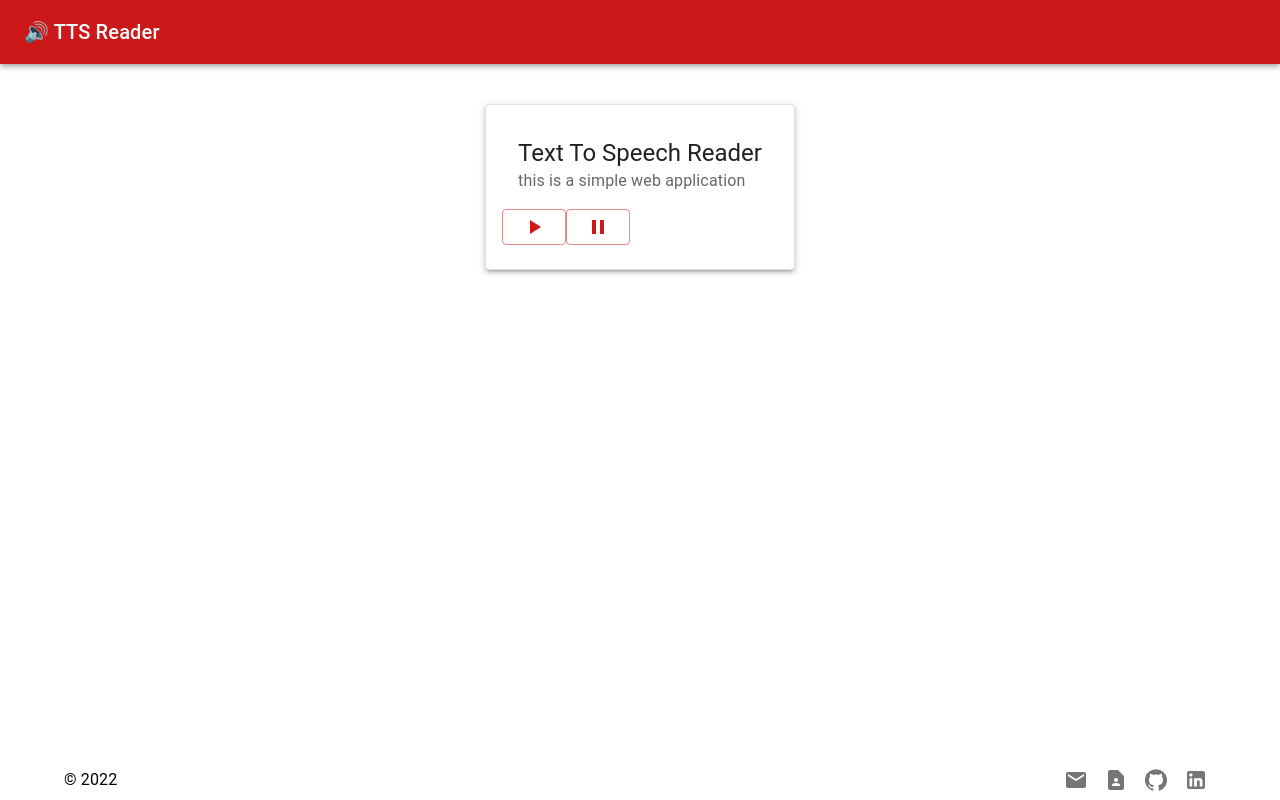
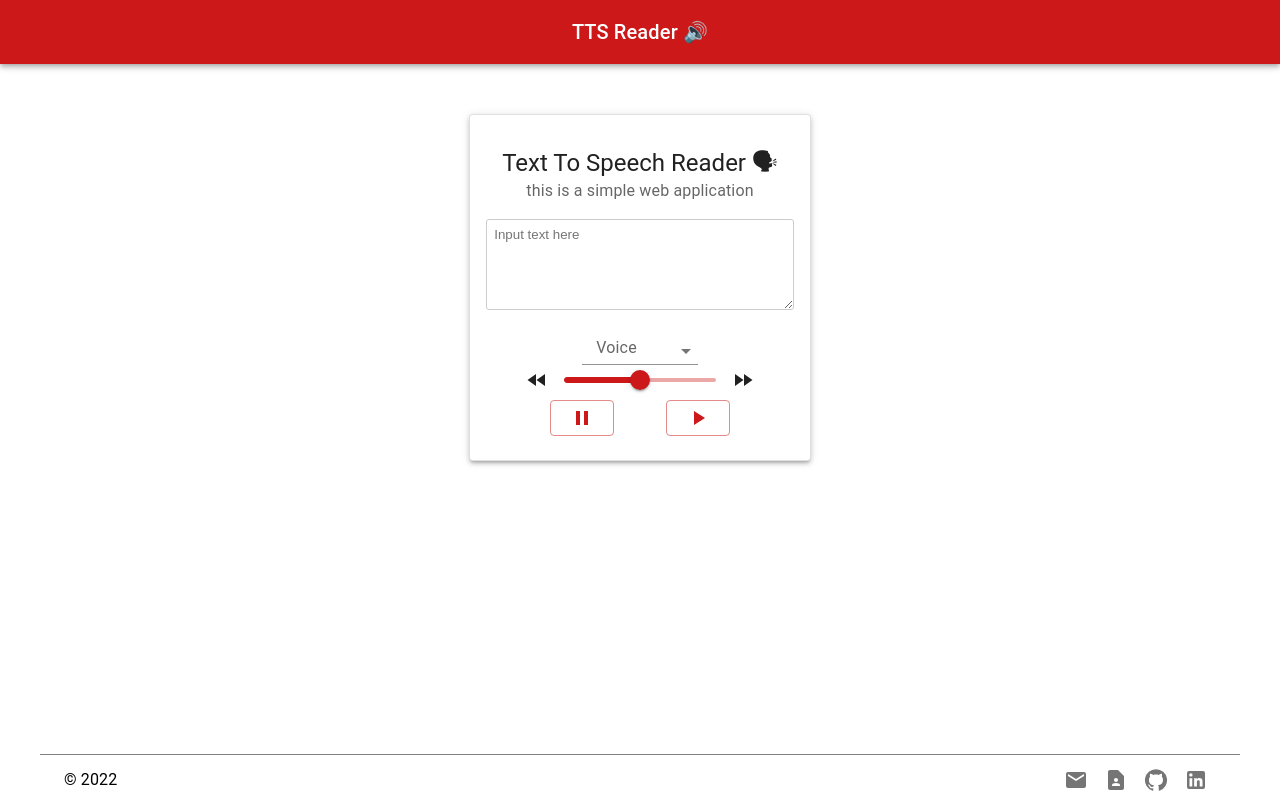
Before and after one commit to stephansama/TTSReader, a React (Create React App) app: page / in a window 1280 px wide. Built offline with nearby package versions, Linux system fonts and the light colour scheme.

Commit message:
Updated material ui styling and added functionality

```diff
--- a/src/App.jsx
+++ b/src/App.jsx
@@ -1,8 +1,49 @@
+// Components
+import Controls from './components/Controls'
 import Footer from './components/Footer'
 import Header from './components/Header'
-import Main from './components/Main'
+import Input from './components/Input'
+import Output from './components/Output'
+
+// MUI Components
+import Card from '@mui/material/Card'
+import CardContent from '@mui/material/CardContent'
+import CardHeader from '@mui/material/CardHeader'
+import Container from '@mui/material/Container'
+import Stack from '@mui/material/Stack'
+import { useState } from 'react'
 
 function App() {
+	const [textInput, setTextInput] = useState('')
+	const [showOutput, setShowOutput] = useState(false)
+	// TODO: define state of playing
+	// TODO: define state of positional
+	// TODO: create function to play text input
+	// TODO: create function to pause speaking
+	// TODO: create function to stop speaking
+	// TODO: open output section with currently selected text
+
+	const closeOutput = (e) => {
+		setShowOutput(false)
+		setTextInput('')
+		window.speechSynthesis.cancel()
+	}
+
+	const changeSpeed = (e) => {}
+
+	const pauseSpeaking = (e) => window.speechSynthesis.pause()
+
+	const startSpeaking = (e) => {
+		e.preventDefault()
+		if (window.speechSynthesis.speaking && window.speechSynthesis.pending) {
+			window.speechSynthesis.resume()
+			return
+		}
+		let utterance = new SpeechSynthesisUtterance(textInput)
+		window.speechSynthesis.speak(utterance)
+		setShowOutput(true)
+	}
+
 	return (
 		<div
 			style={{
@@ -12,7 +53,43 @@ function App() {
 			}}
 		>
 			<Header />
-			<Main />
+			<Container
+				sx={{
+					marginTop: '50px',
+					display: 'flex',
+					flexDirection: 'column',
+					flexGrow: '1',
+					alignItems: 'center',
+				}}
+			>
+				<Card variant='outlined' sx={{ maxWidth: '500px', boxShadow: 3 }}>
+					<CardContent>
+						{/* Heading */}
+						<CardHeader
+							sx={{
+								textAlign: 'center',
+							}}
+							title='Text To Speech Reader 🗣'
+							subheader='this is a simple web application'
+						/>
+						<Stack>
+							<Input
+								textInput={textInput}
+								disabledState={showOutput}
+								onChange={(e) => setTextInput(e.target.value)}
+							/>
+							<Controls
+								changeSpeed={changeSpeed}
+								pauseSpeaking={pauseSpeaking}
+								startSpeaking={startSpeaking}
+							/>
+							{showOutput && (
+								<Output textInput={textInput} closeOutput={closeOutput} />
+							)}
+						</Stack>
+					</CardContent>
+				</Card>
+			</Container>
 			<Footer />
 		</div>
 	)
--- /dev/null
+++ b/src/components/Controls.css
@@ -0,0 +1,12 @@
+/* Controls Styling */
+.controls {
+	display: flex;
+	align-self: center;
+	width: 75%;
+}
+
+.controlsButtons {
+	margin-top: 5px;
+	display: flex;
+	justify-content: space-around;
+}
--- /dev/null
+++ b/src/components/Controls.jsx
@@ -0,0 +1,61 @@
+import './Controls.css'
+
+// MUI Components
+import Button from '@mui/material/Button'
+import Tooltip from '@mui/material/Tooltip'
+import Slider from '@mui/material/Slider'
+import Stack from '@mui/material/Stack'
+
+// ICONS
+import FastForwardIcon from '@mui/icons-material/FastForward'
+import FastRewindIcon from '@mui/icons-material/FastRewind'
+import PlayArrowIcon from '@mui/icons-material/PlayArrow'
+import PauseIcon from '@mui/icons-material/Pause'
+import { FormControl, InputLabel, MenuItem, Select } from '@mui/material'
+
+const Controls = ({ changeSpeed, pauseSpeaking, startSpeaking }) => {
+	return (
+		<Stack className='controls'>
+			{/* VOICES */}
+			<Tooltip title='Possible voices' placement='left'>
+				<FormControl sx={{ alignSelf: 'center', width: '50%' }}>
+					<InputLabel id='demo-simple-select-label'>Voice</InputLabel>
+					<Select
+						size='small'
+						variant='standard'
+						labelId='demo-simple-select-label'
+						id='demo-simple-select'
+						label='Age'
+						value={undefined}
+					>
+						<MenuItem value={undefined}></MenuItem>
+						<MenuItem value={10}>Ten</MenuItem>
+						<MenuItem value={20}>Twenty</MenuItem>
+						<MenuItem value={30}>Thirty</MenuItem>
+					</Select>
+				</FormControl>
+			</Tooltip>
+			<Tooltip title='Speed' placement='left'>
+				<div style={{ display: 'flex', alignItems: 'center' }}>
+					<FastRewindIcon />
+					<Slider sx={{ mx: '15px' }} defaultValue={50} />
+					<FastForwardIcon />
+				</div>
+			</Tooltip>
+			<div className='controlsButtons'>
+				<Tooltip title='Pause'>
+					<Button onClick={pauseSpeaking} variant='outlined'>
+						<PauseIcon />
+					</Button>
+				</Tooltip>
+				<Tooltip title='Start'>
+					<Button variant='outlined' onClick={startSpeaking}>
+						<PlayArrowIcon />
+					</Button>
+				</Tooltip>
+			</div>
+		</Stack>
+	)
+}
+
+export default Controls
--- a/src/components/Footer.jsx
+++ b/src/components/Footer.jsx
@@ -1,37 +1,64 @@
-import { GitHub, LinkedIn } from '@mui/icons-material'
+// MUI Components
+import IconButton from '@mui/material/IconButton'
+import Container from '@mui/material/Container'
+import Tooltip from '@mui/material/Tooltip'
+import Typography from '@mui/material/Typography'
+
+// Icons
 import ContactPageIcon from '@mui/icons-material/ContactPage'
 import EmailIcon from '@mui/icons-material/Email'
-import { IconButton, Container, Tooltip, Typography } from '@mui/material'
+import GitHub from '@mui/icons-material/GitHub'
+import LinkedIn from '@mui/icons-material/LinkedIn'
 
 const Footer = () => {
+	const openPage = (url) => window.open(url, '_blank')
+
 	return (
 		<Container
 			sx={{
 				display: 'flex',
+				borderTop: '1px solid gray',
+				pt: '5px',
 				justifyContent: 'space-between',
 			}}
 		>
+			{/* COPYRIGHT */}
 			<div style={{ display: 'flex', alignItems: 'center' }}>
 				<Typography>&copy; 2022</Typography>
 			</div>
+			{/* RIGHT ICONS */}
 			<div>
+				{/* EMAIL */}
 				<Tooltip title='E-Mail' placement='top'>
-					<IconButton>
+					<IconButton
+						onClick={() => openPage('mailto:stephanrandle.dev@gmail.com')}
+					>
 						<EmailIcon />
 					</IconButton>
 				</Tooltip>
+				{/* PORTFOLIO */}
 				<Tooltip title='Portfolio' placement='top'>
-					<IconButton>
+					<IconButton
+						onClick={() => openPage('https://stephanrandle.netlify.app/')}
+					>
 						<ContactPageIcon />
 					</IconButton>
 				</Tooltip>
+				{/* GITHUB */}
 				<Tooltip title='GitHub' placement='top'>
-					<IconButton>
+					<IconButton
+						onClick={() => openPage('https://github.com/stephansama')}
+					>
 						<GitHub />
 					</IconButton>
 				</Tooltip>
+				{/* LINKEDIN */}
 				<Tooltip title='LinkedIn' placement='top'>
-					<IconButton>
+					<IconButton
+						onClick={() =>
+							openPage('https://www.linkedin.com/in/stephan-randle-38a30319a/')
+						}
+					>
 						<LinkedIn />
 					</IconButton>
 				</Tooltip>
--- a/src/components/Header.jsx
+++ b/src/components/Header.jsx
@@ -1,12 +1,19 @@
+// MUI Components
 import AppBar from '@mui/material/AppBar'
+import Container from '@mui/material/Container'
 import Toolbar from '@mui/material/Toolbar'
 import Typography from '@mui/material/Typography'
+
 const Header = () => {
 	return (
 		<div>
 			<AppBar position='static' color='primary'>
-				<Toolbar sx={{ textAlign: 'center' }}>
-					<Typography variant='h6'>🔊 TTS Reader</Typography>
+				<Toolbar>
+					<Container>
+						<Typography align='center' variant='h6'>
+							TTS Reader 🔊
+						</Typography>
+					</Container>
 				</Toolbar>
 			</AppBar>
 		</div>
--- /dev/null
+++ b/src/components/Input.css
@@ -0,0 +1,14 @@
+/* Text Area Styling */
+.textArea {
+	border-radius: 3px;
+	border: 1px solid #ccc;
+	margin-bottom: 10px;
+	font-family: Arial, Helvetica, sans-serif;
+	padding: 7px;
+	resize: vertical;
+}
+
+.textArea:focus {
+	outline: 0;
+	box-shadow: inset 0 0 3px #ccc;
+}
--- /dev/null
+++ b/src/components/Input.jsx
@@ -0,0 +1,19 @@
+// CSS
+import './Input.css'
+
+import TextareaAutosize from '@mui/material/TextareaAutosize'
+
+const Input = ({ textInput, onChange, disabledState }) => {
+	return (
+		<TextareaAutosize
+			value={textInput}
+			onChange={onChange}
+			disabled={disabledState}
+			minRows={5}
+			className='textArea'
+			placeholder='Input text here'
+		/>
+	)
+}
+
+export default Input
--- a/src/components/Main.jsx
+++ /dev/null
@@ -1,52 +0,0 @@
-// COMPONENTS
-import {
-	Button,
-	Card,
-	CardContent,
-	Container,
-	CardHeader,
-	Tooltip,
-} from '@mui/material'
-
-// ICONS
-import PlayArrowIcon from '@mui/icons-material/PlayArrow'
-import PauseIcon from '@mui/icons-material/Pause'
-
-const Main = () => {
-	return (
-		<Container
-			sx={{
-				marginTop: '40px',
-				display: 'flex',
-				flexDirection: 'column',
-				flexGrow: '1',
-				alignItems: 'center',
-			}}
-		>
-			<Card variant='outlined' sx={{ width: 'max-content', boxShadow: 3 }}>
-				<CardContent>
-					{/* Heading */}
-					<CardHeader
-						title='Text To Speech Reader'
-						subheader='this is a simple web application'
-					/>
-					{/* <Typography>Testing</Typography> */}
-
-					{/* Controls */}
-					<Tooltip title='Start'>
-						<Button variant='outlined'>
-							<PlayArrowIcon />
-						</Button>
-					</Tooltip>
-					<Tooltip title='Pause'>
-						<Button variant='outlined'>
-							<PauseIcon />
-						</Button>
-					</Tooltip>
-				</CardContent>
-			</Card>
-		</Container>
-	)
-}
-
-export default Main
--- /dev/null
+++ b/src/components/Output.css
@@ -0,0 +1,5 @@
+.output {
+	margin-top: 15px;
+	border: 1px solid black;
+	max-width: initial;
+}
--- /dev/null
+++ b/src/components/Output.jsx
@@ -0,0 +1,42 @@
+import './Output.css'
+
+import CloseIcon from '@mui/icons-material/Close'
+// import Container from '@mui/material/Container'
+import Typography from '@mui/material/Typography'
+import IconButton from '@mui/material/IconButton'
+// import Wave from '@foobar404/wave'
+// import { useEffect, useState } from 'react'
+
+const Output = ({ textInput, closeOutput }) => {
+	// let [wave] = useState(new Wave())
+
+	// const loadWave = () => {
+	// 	navigator.mediaDevices
+	// 		.getUserMedia({
+	// 			audio: true,
+	// 		})
+	// 		.then(function (stream) {
+	// 			wave.fromStream(stream, '#here', {
+	// 				type: 'shine',
+	// 				colors: ['red', 'white', 'blue'],
+	// 			})
+	// 		})
+	// 		.catch(function (err) {
+	// 			console.log(err.message)
+	// 		})
+	// }
+
+	// useEffect(() => {
+	// 	loadWave()
+	// }, [])
+	return (
+		<div className='output'>
+			<IconButton onClick={closeOutput}>
+				<CloseIcon />
+			</IconButton>
+			<Typography>{textInput}</Typography>
+		</div>
+	)
+}
+
+export default Output
```
